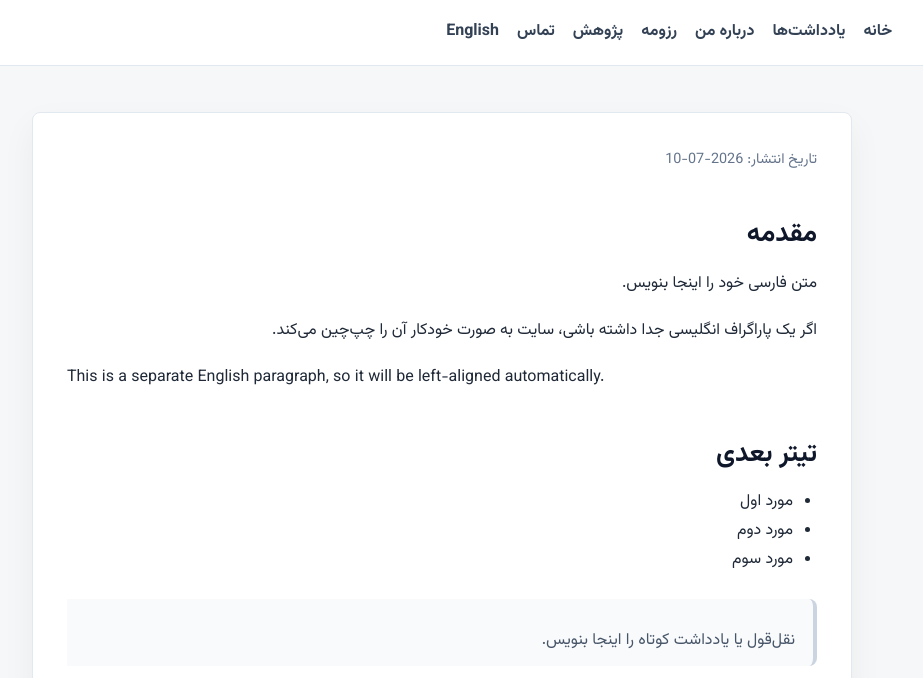
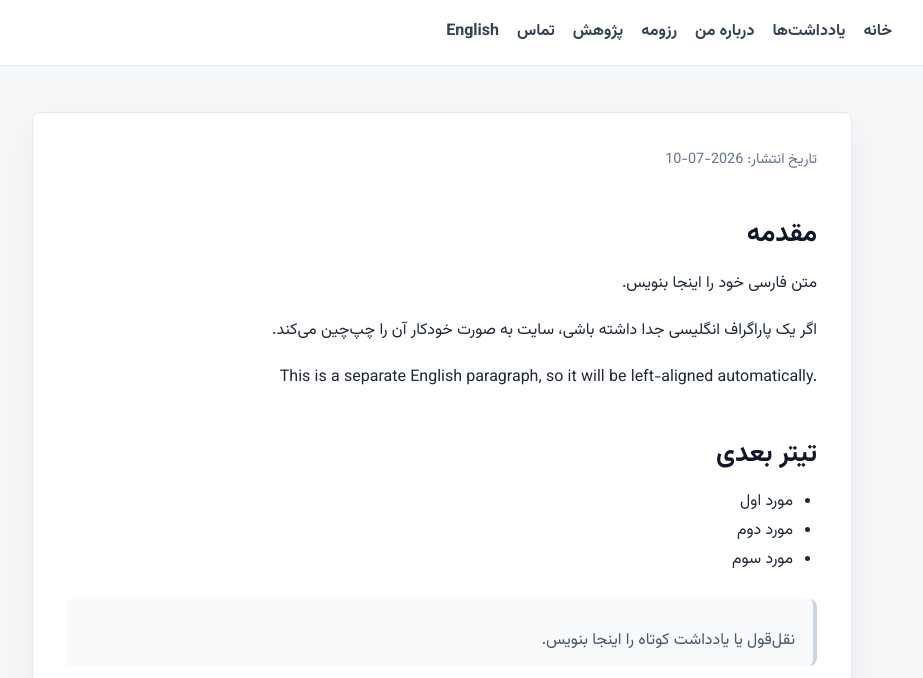
Before and after one commit to Mohamadrezash204/Mohamadrezash204.github.io, a Jekyll site: the page built from content-templates/persian-post.md, in a window 1280 px wide and 1249 px high. Shown: the top 678 px of the window, without its empty margins (198-1121 px from the left). Built offline with Jekyll 4.4.1, drawn with Linux system fonts in a browser that asks for light colours; grey boxes are pictures that could not be loaded.

Commit message:
Fix Persian page direction

```diff
--- a/_layouts/default.html
+++ b/_layouts/default.html
@@ -1,5 +1,5 @@
 <!DOCTYPE html>
-<html lang="{{ page.lang | default: 'en' }}" dir="{% if page.dir %}{{ page.dir }}{% elsif page.lang == 'fa' %}rtl{% else %}ltr{% endif %}">
+<html lang="{{ page.lang | default: 'en' }}" dir="{% if page.lang == 'fa' %}rtl{% else %}ltr{% endif %}">
 <head>
   <meta charset="UTF-8" />
   <meta name="viewport" content="width=device-width, initial-scale=1.0" />
@@ -11,7 +11,7 @@
   <script src="/assets/direction.js" defer></script>
 </head>
 
-<body class="lang-{{ page.lang | default: 'en' }} {% if page.dir == 'rtl' or page.lang == 'fa' %}rtl{% else %}ltr{% endif %}">
+<body class="lang-{{ page.lang | default: 'en' }} {% if page.lang == 'fa' %}rtl{% else %}ltr{% endif %}">
   <header class="site-header">
     <div class="container">
       {% if page.lang == "fa" %}
--- a/assets/style.css
+++ b/assets/style.css
@@ -85,6 +85,12 @@
 body.lang-fa .hero,
 body.lang-fa .card,
 body.lang-fa .post,
+body.lang-fa h1,
+body.lang-fa h2,
+body.lang-fa h3,
+body.lang-fa p,
+body.lang-fa li,
+body.lang-fa a,
 body.lang-fa footer,
 :lang(fa) {
   direction: rtl;
```
